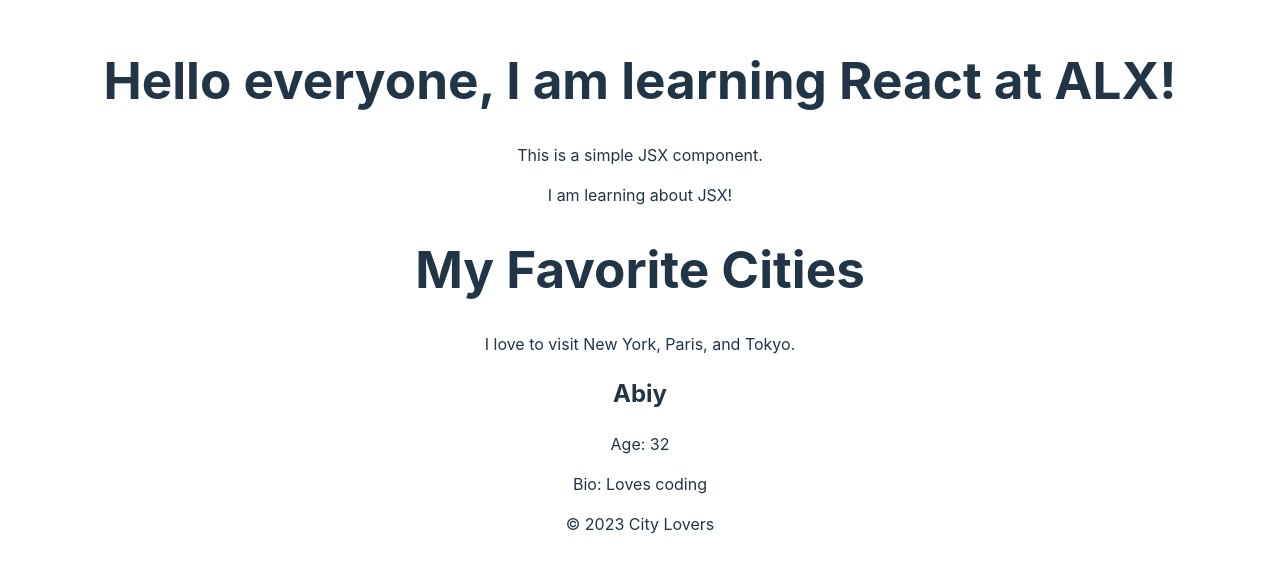
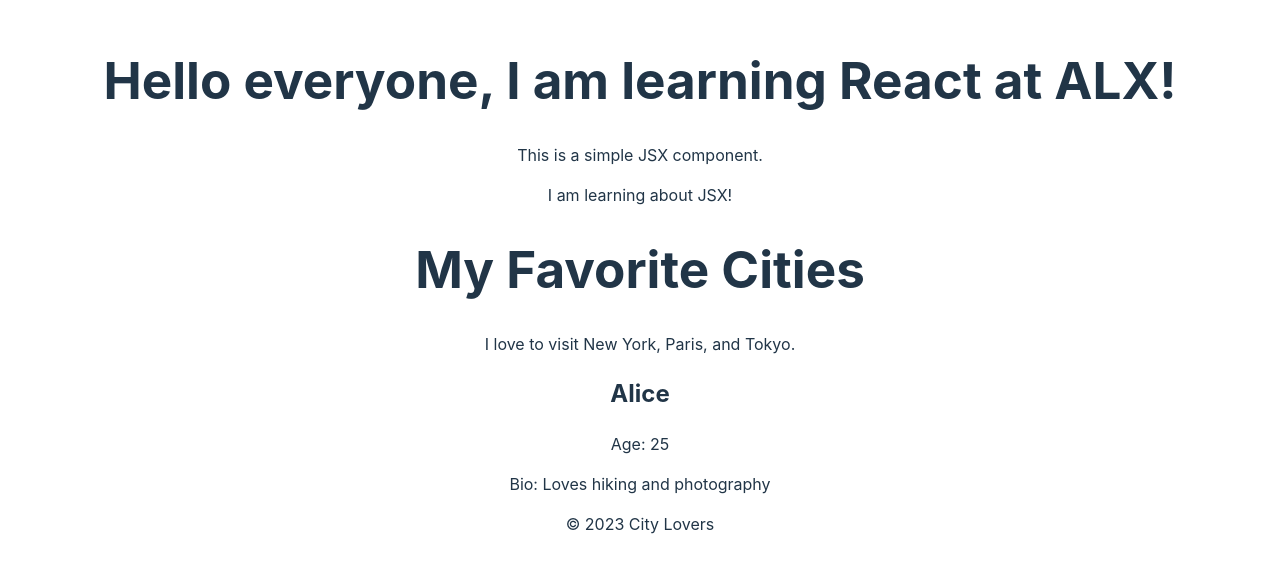
Before and after one commit to Abiy2912/alx-fe-reactjs, a React (Vite) app in the folder alx-react-app/: page / in a window 1280 px wide. Shown: the part 115-688 px from the top of the page. Built offline with nearby package versions, Linux system fonts and the light colour scheme.

Commit message:
6 react commit

```diff
--- a/alx-react-app/src/App.jsx
+++ b/alx-react-app/src/App.jsx
@@ -18,7 +18,7 @@ const App = () => {
       <WelcomeMessage />
       <Header />
       <MainContent />
-      <UserProfile name="Abiy" age="32" bio="Loves coding" />
+      <UserProfile name="Alice" age="25" bio="Loves hiking and photography" />
       <Footer />
     </div>
   );
```
